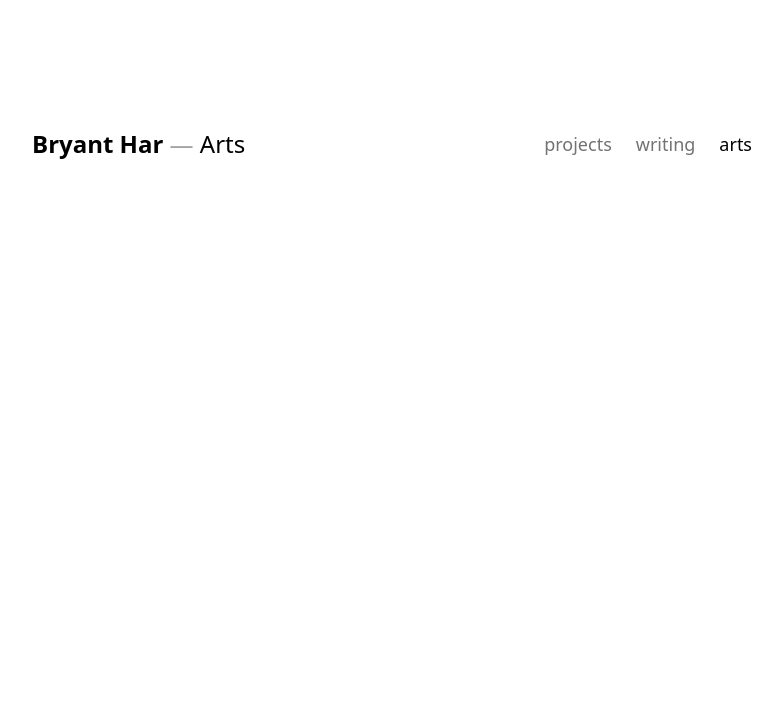
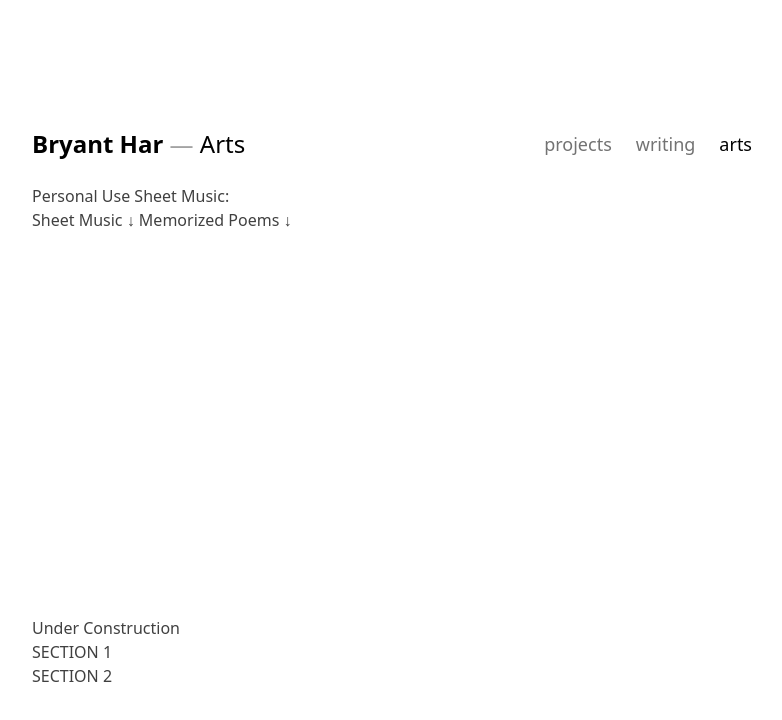
Before and after one commit to bryant-har/bryanthar.com, a Next.js app in the folder etamac/: page /about/arts in a window 1280 px wide. Shown: the top 720 px of the page, without its empty margins (248-1030 px from the left). Built offline with nearby package versions, Linux system fonts and the light colour scheme.

Commit message:
Construct links

```diff
--- a/etamac/src/pages/about/arts.js
+++ b/etamac/src/pages/about/arts.js
@@ -1,9 +1,32 @@
 import layout from "../../static/Layout";
+import Link from "next/link";
 
-P.getLayout = layout
+Arts.getLayout = layout
 
-export default function P() {
+export default function Arts() {
   return <>
-    {/* todo */}
+    <div className="pb-96">
+      <p>
+        Personal Use Sheet Music:
+
+      </p>
+      <Link className="link" href="#sheets">Sheet Music ↓ </Link>
+      <Link className="link" href="#poems">Memorized Poems ↓ </Link>
+    </div>
+    <p>
+      Under Construction
+
+
+
+
+
+
+
+    </p>
+    <div className="pb-96">
+      <div id="sheets">SECTION 1</div>
+      <div id="arts">SECTION 2</div>
+    </div>
+
   </>
 }
--- a/etamac/src/styles.css
+++ b/etamac/src/styles.css
@@ -11,3 +11,11 @@
 html {
   @apply scroll-smooth
 }
+
+
+
+
+/* Static Styles in ./static css module*/
+.staticlink {
+  @apply hover:text-black transition-colors
+}
```
